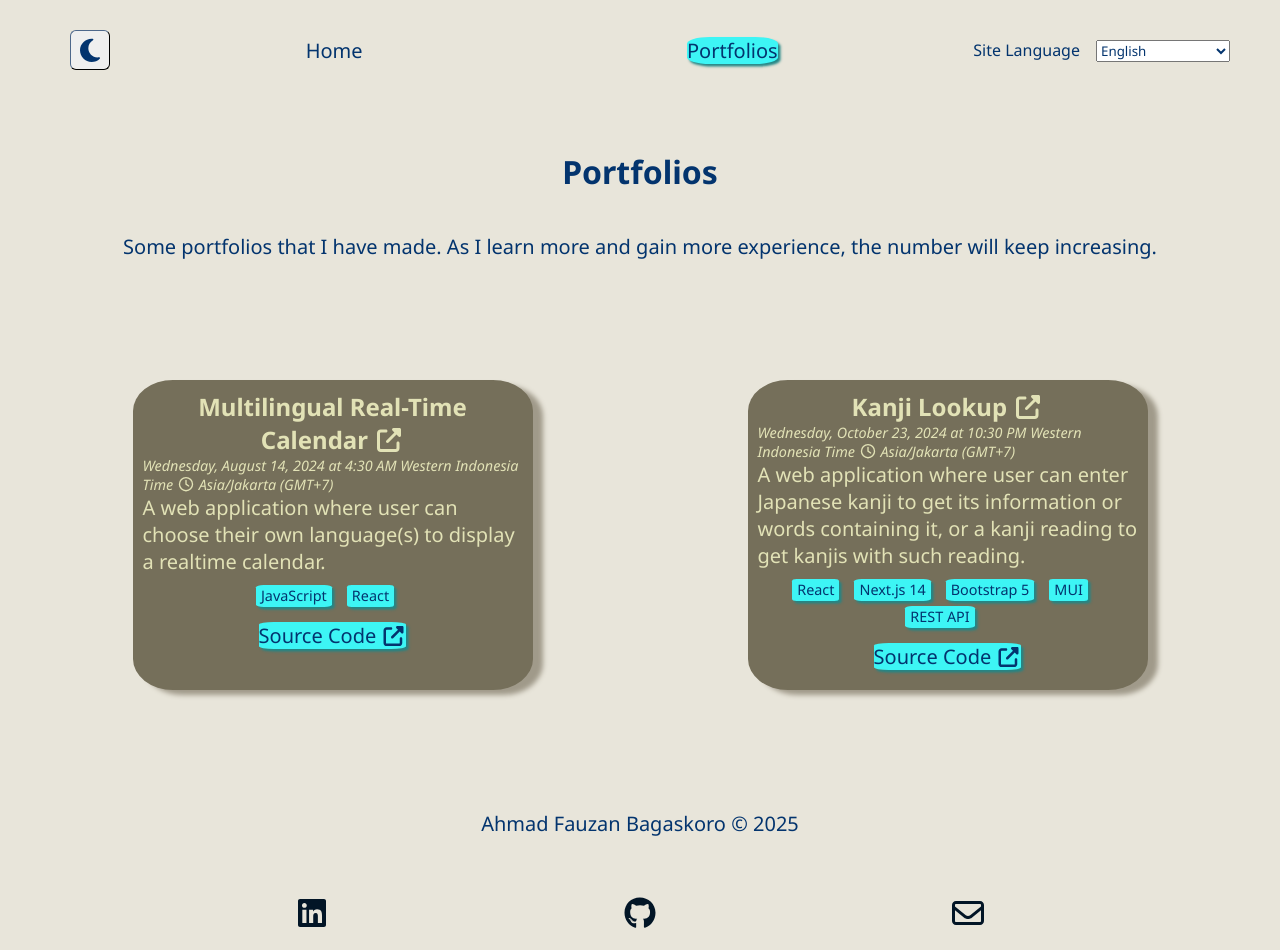
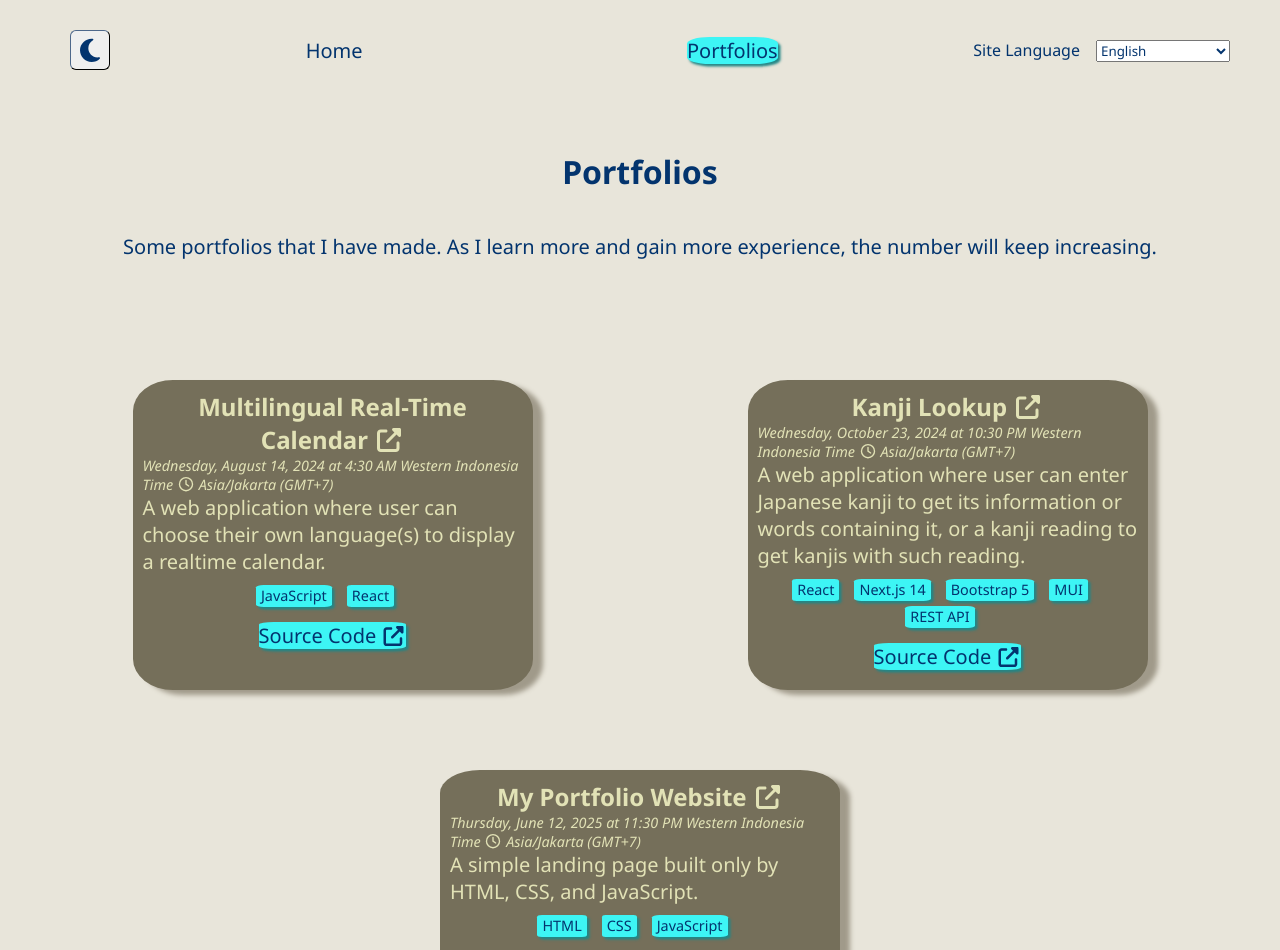
Before and after one commit to ahmadfauzan96/main-web-portfolio-site, a Next.js app: page /en/portfolio in a window 1280 px wide. Shown: the top 950 px of the page. Built offline with nearby package versions, Linux system fonts and the light colour scheme; a web font is replaced by a local one.

Commit message:
added a new portfolio

```diff
--- a/data.js
+++ b/data.js
@@ -81,6 +81,24 @@ export const PORTFOLIOS = [
       "ユーザーは日本語の漢字を入力してその漢字の情報又はその漢字を含む単語を入手するため、又は訓読み・音読みを入力してその読み方で漢字一覧を入手するためのウェブアプリです。",
     descriptionEO:
       "La retaplikaĵo kie uzantoj povas enirigi japanan kanĝijn por trovi ĝian informojn aŭ vortojn kiu enhavas ĝin, aŭ la legadon de kanĝijn por trovi kanĝijn kun tian sin.",
+  },
+  {
+    id: "landing-page",
+    link: "https://revou-fundamental-course.github.io/02-jun-25-ahmadfauzan96/",
+    sourceCode: "https://github.com/revou-fundamental-course/02-jun-25-ahmadfauzan96",
+    tools: ["HTML", "CSS", "JavaScript"],
+    establishedDate: "2025-06-12",
+    establishedTime: "23:30",
+    establishedTimeZone: "Asia/Jakarta",
+    titleEN: "My Portfolio Website",
+    titleID: "Situs Portofolio Saya",
+    titleJA: "私のポートフォリオウェブサイト",
+    titleEO: "Mia Pordfolia Retejo",
+    descriptionEN: "A simple landing page built only by HTML, CSS, and JavaScript.",
+    descriptionID:
+      "Sebuah laman arahan sederhana yang dibuat hanya menggunakan HTML, CSS, dan JavaScript.",
+    descriptionJA: "HTML・CSS・JavaScriptだけで作成されたシンプルなレンディング・ページです。",
+    descriptionEO: "La simpla surteriĝa paĝo konstruita nur per HTML, CSS, kaj ĜavaSkripto.",
   },
 ];
 
```
